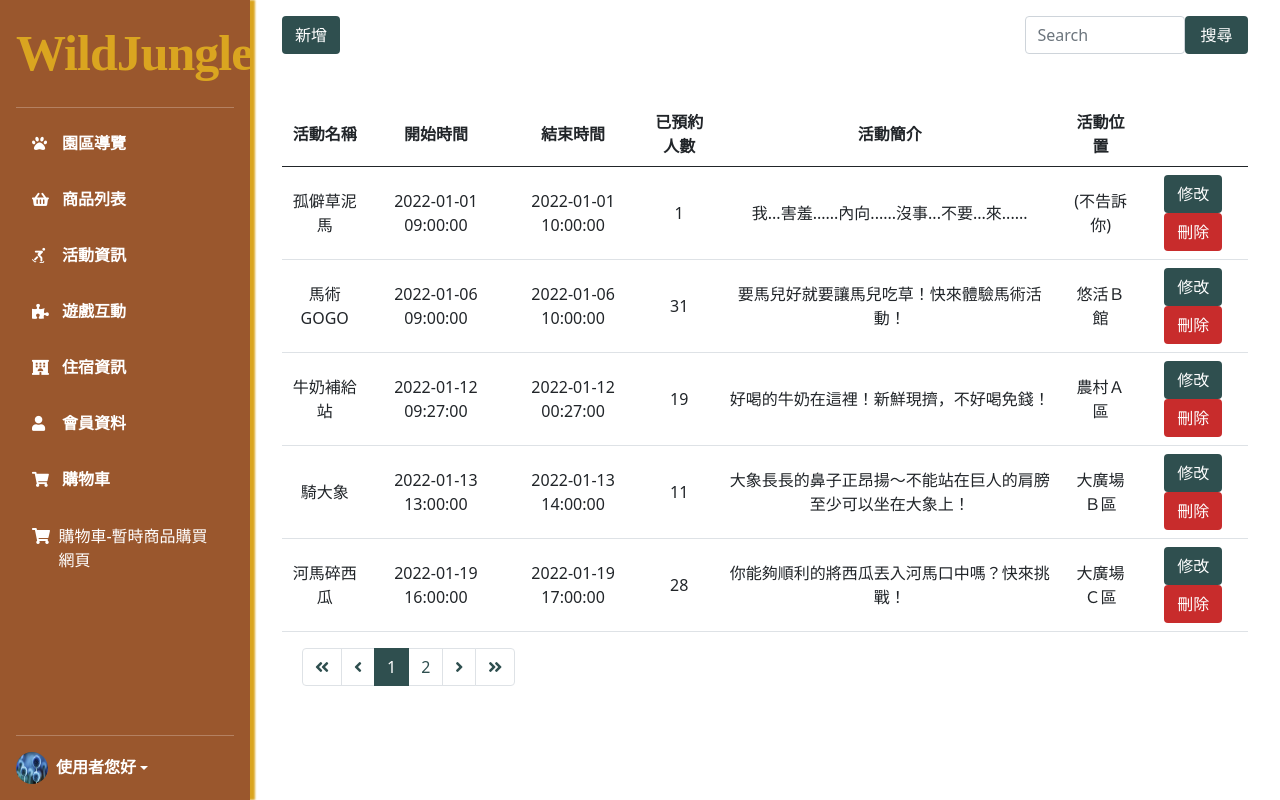
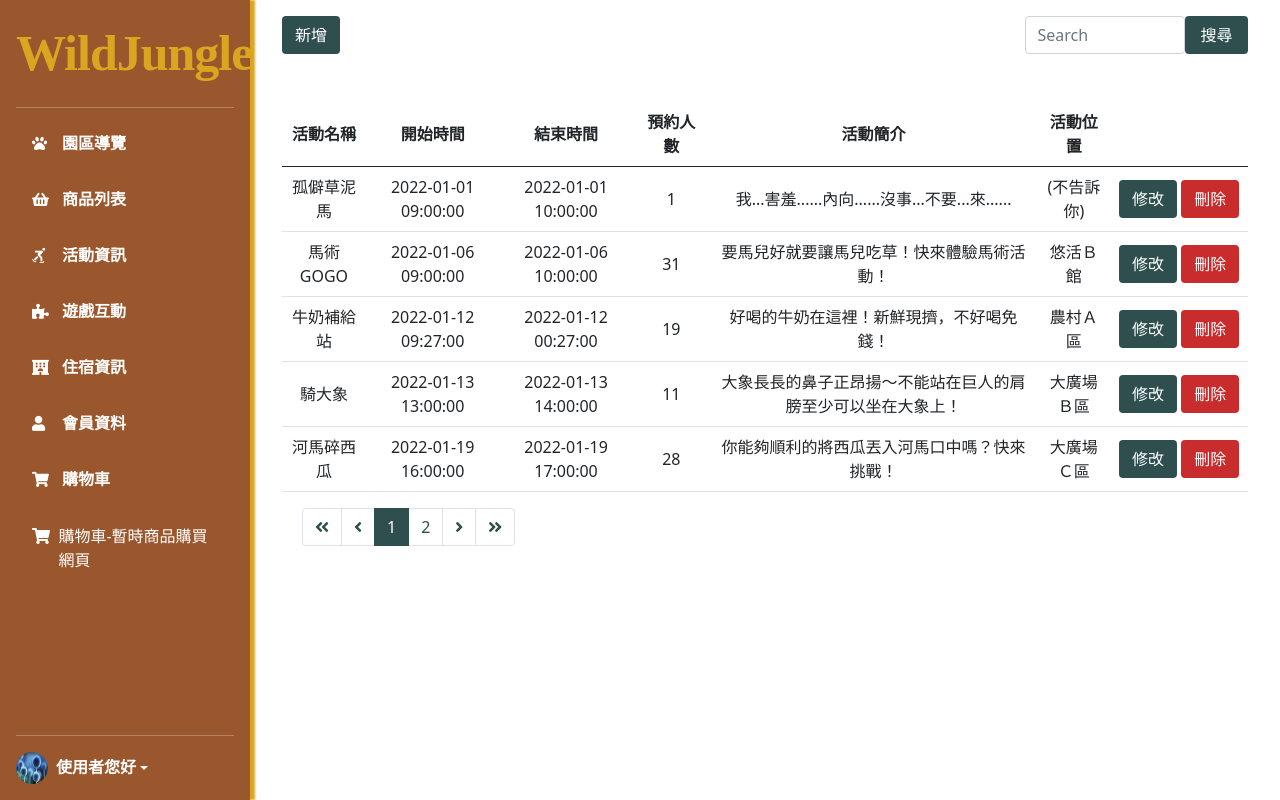
Before and after one commit to Lnhngx/myTeamWork, a PHP site: page /myTeamWork/terry_animal_touch.php in a window 1280 px wide. Run offline with PHP 8.4, Linux system fonts and the light colour scheme; data comes from the database, SQL or seed files in the repository; some web fonts are replaced.

Commit message:
錯誤提示文字顏色修改、刪除修改按鍵位置調整、移除刪除修改鍵中間的線

```diff
--- a/terry_animal_select.php
+++ b/terry_animal_select.php
@@ -108,6 +108,10 @@ $rows = $pdo->query("SELECT * FROM `animal_touch`  WHERE `actName` $var ORDER BY
         /* text-align: center; */
         vertical-align: middle;
     }
+
+    a{
+        text-decoration: none;
+    }
 </style>
 <div class="wrap">
     <div class="container my-3">
@@ -120,7 +124,7 @@ $rows = $pdo->query("SELECT * FROM `animal_touch`  WHERE `actName` $var ORDER BY
             <div class="col-3 d-flex" style="justify-content: flex-end;">
                 <form class="d-flex">
                     <input id="testInput" class="searchIp form-control" type="search" placeholder="Search" aria-label="Search">
-                    <button class="submitBtn search btn btn-outline" type="submit">Search</button>
+                    <button class="submitBtn search btn btn-outline" type="submit" style="width: 5rem;">搜尋</button>
                 </form>
             </div>
             <div class="bd-example my-5">
--- a/terry_animal_touch.php
+++ b/terry_animal_touch.php
@@ -122,8 +122,11 @@ $rows = $pdo->query($sql)->fetchAll();
 
     .tables td,
     th {
-        /* text-align: center; */
         vertical-align: middle;
+    }
+
+    a{
+        text-decoration: none;
     }
 </style>
 <div class="wrap">
@@ -148,10 +151,10 @@ $rows = $pdo->query($sql)->fetchAll();
                             <th scope="col">活動名稱</th>
                             <th scope="col">開始時間</th>
                             <th scope="col">結束時間</th>
-                            <th scope="col">已預約人數</th>
+                            <th scope="col" style="width: 8%">預約人數</th>
                             <th scope="col">活動簡介</th>
                             <th scope="col">活動位置</th>
-                            <th scope="col"></th>
+                            <th scope="col" style="width: 8.6rem;"></th>
                         </tr>
                     </thead>
                     <tbody>
--- a/terry_insert.php
+++ b/terry_insert.php
@@ -53,6 +53,10 @@ $pageName = 'insert';
 
     .row {
         justify-content: center;
+    }
+
+    .form-text {
+        color: #f00;
     }
 </style>
 <div class="container1 d-flex justify-content-center">
```
